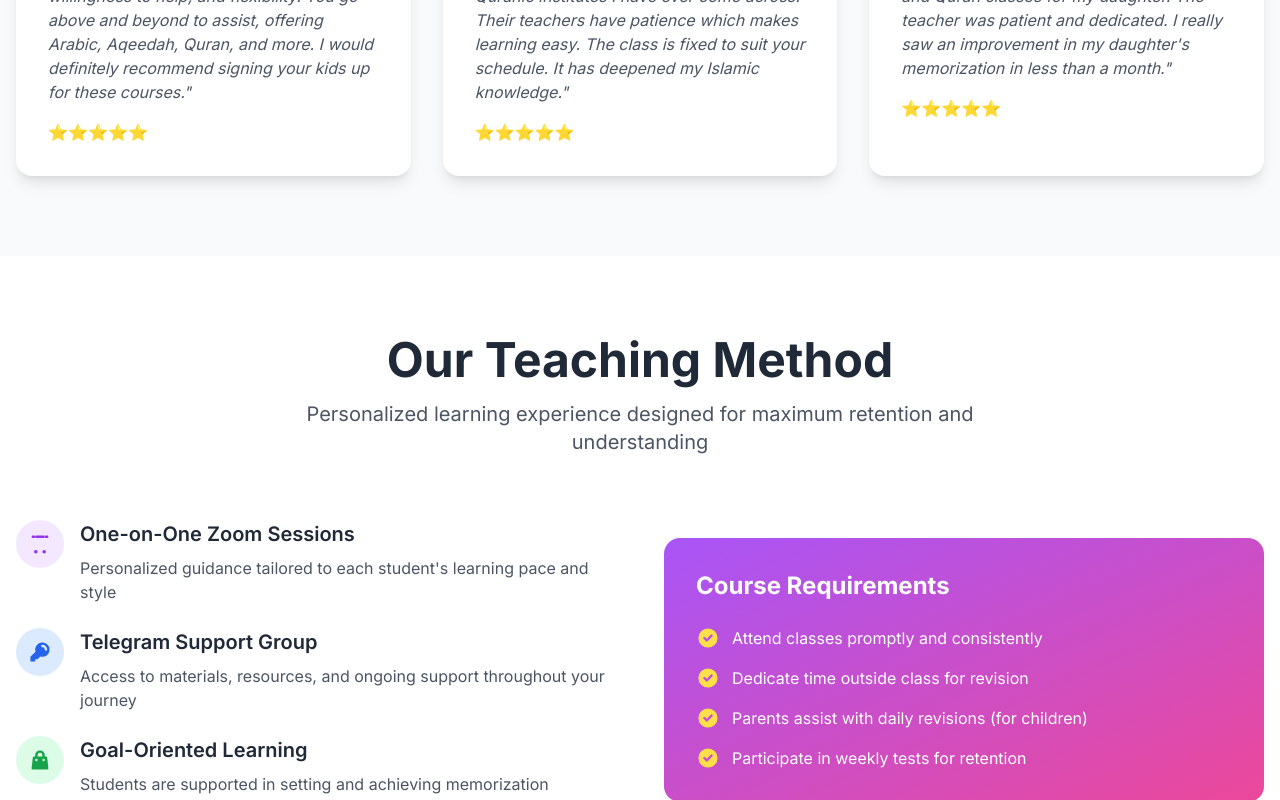
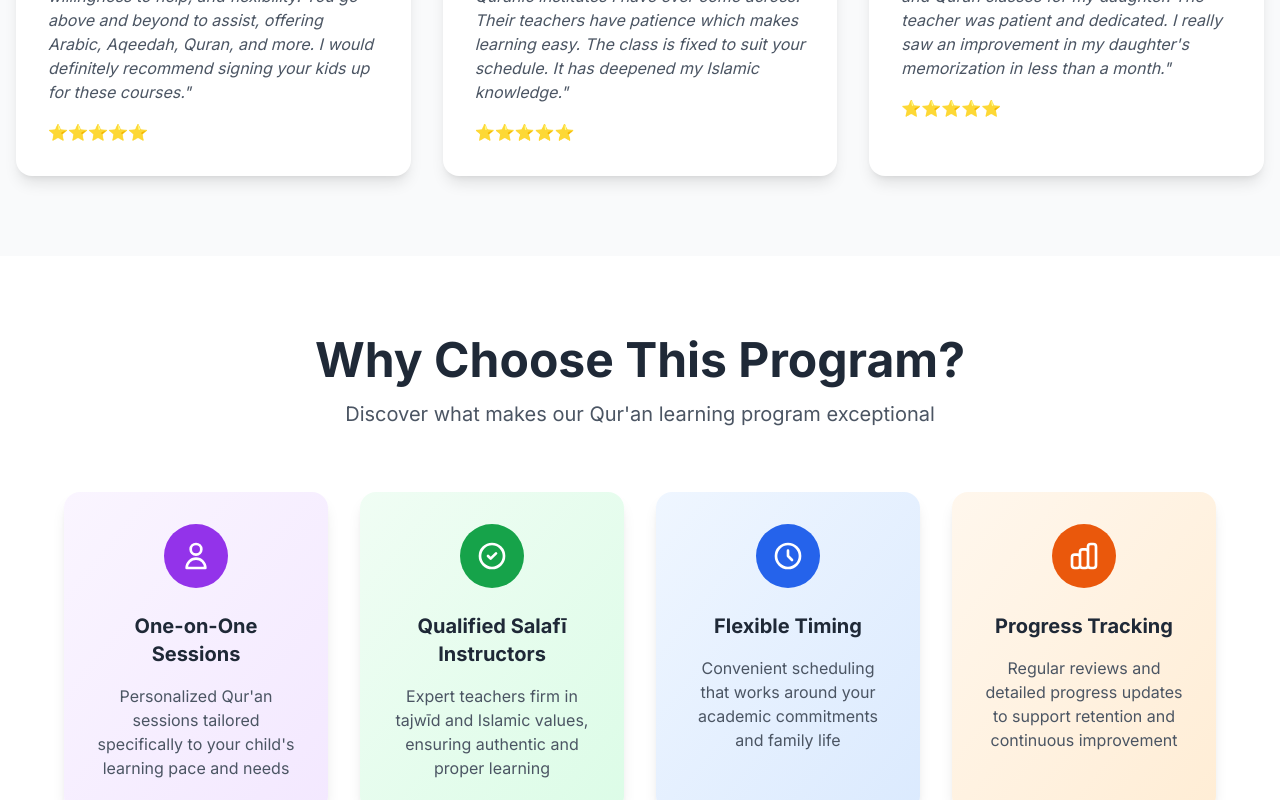
Before and after one commit to Lukman10a/rawdah, a Next.js app: page / in a window 1280 px wide. Shown: the part 2000-2800 px from the top of the page. Built offline with nearby package versions, Linux system fonts and the light colour scheme.

Commit message:
add a "why choose us section "

```diff
--- a/app/page.tsx
+++ b/app/page.tsx
@@ -4,6 +4,7 @@ import { useEffect } from "react";
 import HeroSection from "@/components/HeroSection";
 import CourseOverview from "@/components/CourseOverview";
 import Testimonials from "@/components/Testimonials";
+import WhyChoose from "@/components/WhyChoose";
 import TeachingMethod from "@/components/TeachingMethod";
 import Pricing from "@/components/Pricing";
 import AdditionalCourses from "@/components/AdditionalCourses";
@@ -80,6 +81,7 @@ export default function Home() {
       <HeroSection />
       <CourseOverview />
       <Testimonials />
+      <WhyChoose />
       <TeachingMethod />
       <Pricing />
       <AdditionalCourses />
--- /dev/null
+++ b/components/WhyChoose.tsx
@@ -0,0 +1,74 @@
+export default function WhyChoose() {
+  return (
+    <section className="py-20 bg-white">
+      <div className="container mx-auto px-4">
+        <div className="text-center mb-16">
+          <h2 className="text-4xl md:text-5xl font-bold text-gray-800 mb-4">
+            Why Choose This Program?
+          </h2>
+          <p className="text-xl text-gray-600">
+            Discover what makes our Qur'an learning program exceptional
+          </p>
+        </div>
+
+        <div className="grid md:grid-cols-2 lg:grid-cols-4 gap-8 max-w-6xl mx-auto">
+          <div className="card-hover bg-gradient-to-br from-purple-50 to-purple-100 p-8 rounded-2xl shadow-lg text-center">
+            <div className="w-16 h-16 bg-purple-600 rounded-full flex items-center justify-center mx-auto mb-6">
+              <svg className="w-8 h-8 text-white" fill="none" stroke="currentColor" viewBox="0 0 24 24">
+                <path strokeLinecap="round" strokeLinejoin="round" strokeWidth={2} d="M16 7a4 4 0 11-8 0 4 4 0 018 0zM12 14a7 7 0 00-7 7h14a7 7 0 00-7-7z" />
+              </svg>
+            </div>
+            <h3 className="text-xl font-bold text-gray-800 mb-4">
+              One-on-One Sessions
+            </h3>
+            <p className="text-gray-600">
+              Personalized Qur'an sessions tailored specifically to your child's learning pace and needs
+            </p>
+          </div>
+
+          <div className="card-hover bg-gradient-to-br from-green-50 to-green-100 p-8 rounded-2xl shadow-lg text-center">
+            <div className="w-16 h-16 bg-green-600 rounded-full flex items-center justify-center mx-auto mb-6">
+              <svg className="w-8 h-8 text-white" fill="none" stroke="currentColor" viewBox="0 0 24 24">
+                <path strokeLinecap="round" strokeLinejoin="round" strokeWidth={2} d="M9 12l2 2 4-4m6 2a9 9 0 11-18 0 9 9 0 0118 0z" />
+              </svg>
+            </div>
+            <h3 className="text-xl font-bold text-gray-800 mb-4">
+              Qualified Salafī Instructors
+            </h3>
+            <p className="text-gray-600">
+              Expert teachers firm in tajwīd and Islamic values, ensuring authentic and proper learning
+            </p>
+          </div>
+
+          <div className="card-hover bg-gradient-to-br from-blue-50 to-blue-100 p-8 rounded-2xl shadow-lg text-center">
+            <div className="w-16 h-16 bg-blue-600 rounded-full flex items-center justify-center mx-auto mb-6">
+              <svg className="w-8 h-8 text-white" fill="none" stroke="currentColor" viewBox="0 0 24 24">
+                <path strokeLinecap="round" strokeLinejoin="round" strokeWidth={2} d="M12 8v4l3 3m6-3a9 9 0 11-18 0 9 9 0 0118 0z" />
+              </svg>
+            </div>
+            <h3 className="text-xl font-bold text-gray-800 mb-4">
+              Flexible Timing
+            </h3>
+            <p className="text-gray-600">
+              Convenient scheduling that works around your academic commitments and family life
+            </p>
+          </div>
+
+          <div className="card-hover bg-gradient-to-br from-orange-50 to-orange-100 p-8 rounded-2xl shadow-lg text-center">
+            <div className="w-16 h-16 bg-orange-600 rounded-full flex items-center justify-center mx-auto mb-6">
+              <svg className="w-8 h-8 text-white" fill="none" stroke="currentColor" viewBox="0 0 24 24">
+                <path strokeLinecap="round" strokeLinejoin="round" strokeWidth={2} d="M9 19v-6a2 2 0 00-2-2H5a2 2 0 00-2 2v6a2 2 0 002 2h2a2 2 0 002-2zm0 0V9a2 2 0 012-2h2a2 2 0 012 2v10m-6 0a2 2 0 002 2h2a2 2 0 002-2m0 0V5a2 2 0 012-2h2a2 2 0 012 2v14a2 2 0 01-2 2h-2a2 2 0 01-2-2z" />
+              </svg>
+            </div>
+            <h3 className="text-xl font-bold text-gray-800 mb-4">
+              Progress Tracking
+            </h3>
+            <p className="text-gray-600">
+              Regular reviews and detailed progress updates to support retention and continuous improvement
+            </p>
+          </div>
+        </div>
+      </div>
+    </section>
+  );
+}
```
